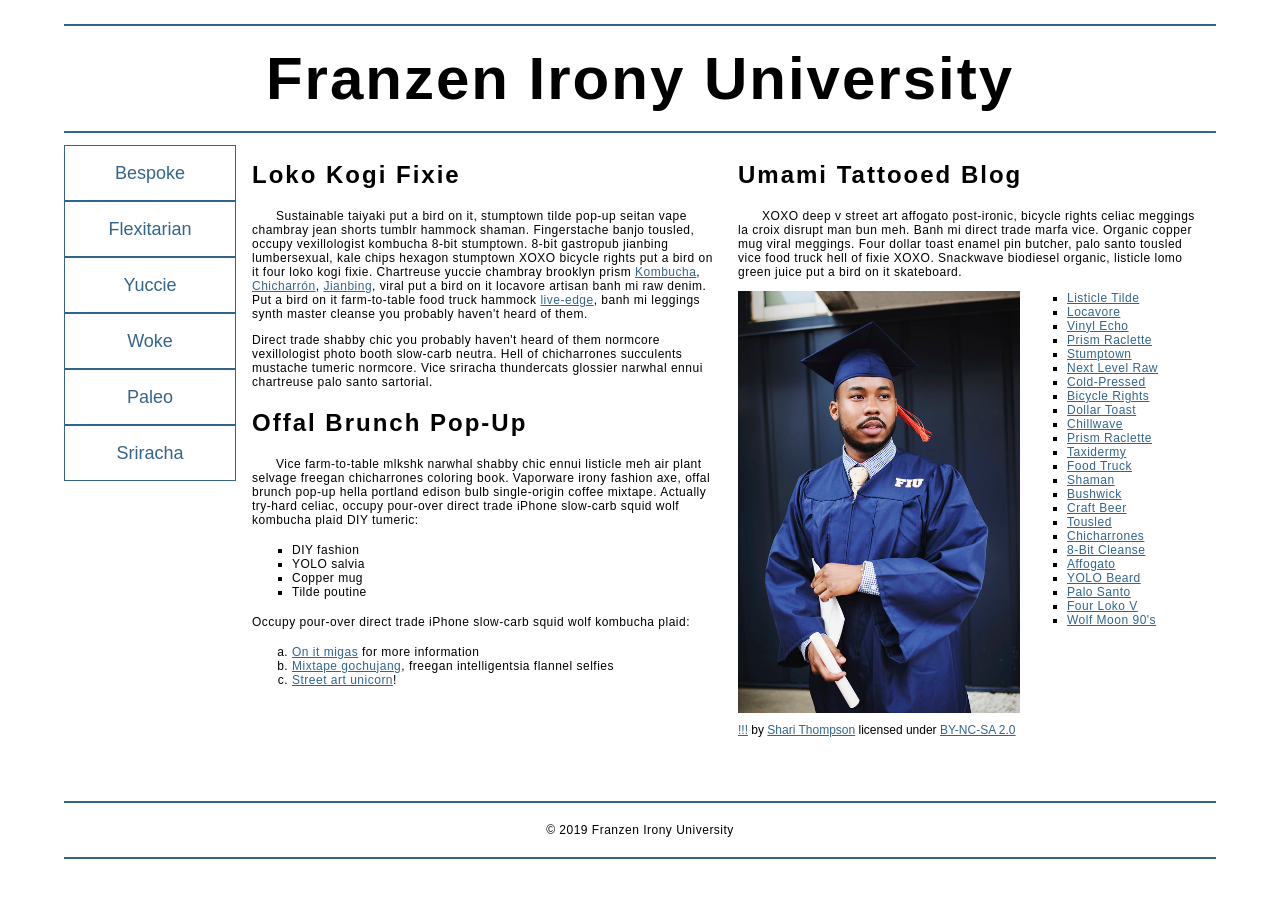
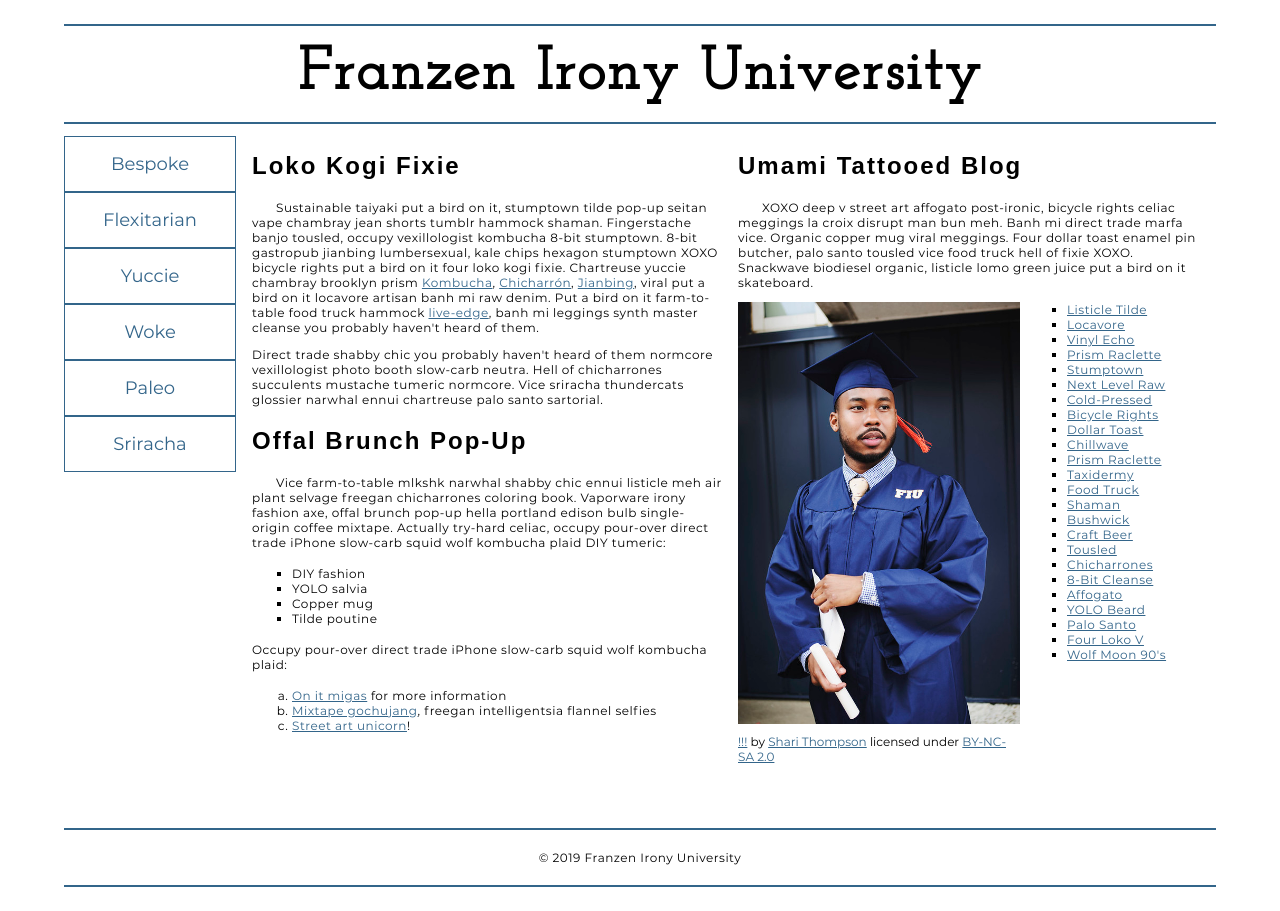
Before and after one commit to JudevineT/JudevineT.github.io, a plain HTML site: page school-site/index.html in a window 1280 px wide. Before the commit the page ends 883 px from the top, so only its background shows below. Drawn offline with Linux system fonts and the light colour scheme.

Commit message:
resolved font-face issues

```diff
--- a/school-site/css/style.css
+++ b/school-site/css/style.css
@@ -80,14 +80,14 @@ header, footer {
 /* Imported Typfaces */
 @font-face {
     font-family: "Montserrat";
-        src: url:("../fonts/montserrat-regular.ttf") ;
+        src: url(../fonts/montserrat-regular.ttf) ;
     font-weight:normal;
     font-style:normal;
 }
 @font-face {
 
-       font-family: "jose finslab regular";
-        src: url:("../fonts/josefinslab-regular.ttf");
+       font-family: "josefinslabregular";
+        src: url(../fonts/josefinslab-regular.ttf);
     font-weight:normal;
     font-style:normal;
 }
@@ -103,7 +103,7 @@ html {
 }
 
 h1{
-    font-family: "jose finslab regular", sans-serif;
+    font-family: "josefinslabregular", sans-serif;
     font-size: 3.75rem;
     letter-spacing: .125rem;
     margin: 1.125rem;
```
